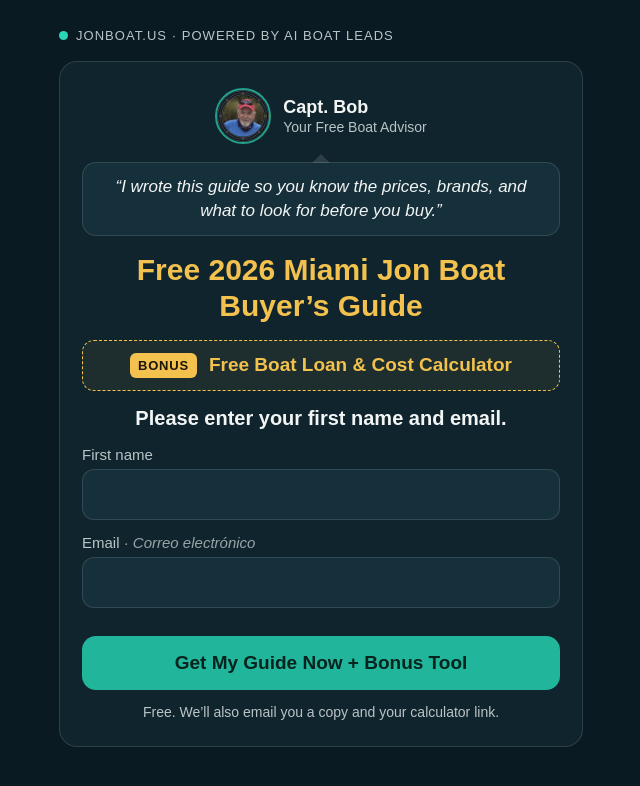
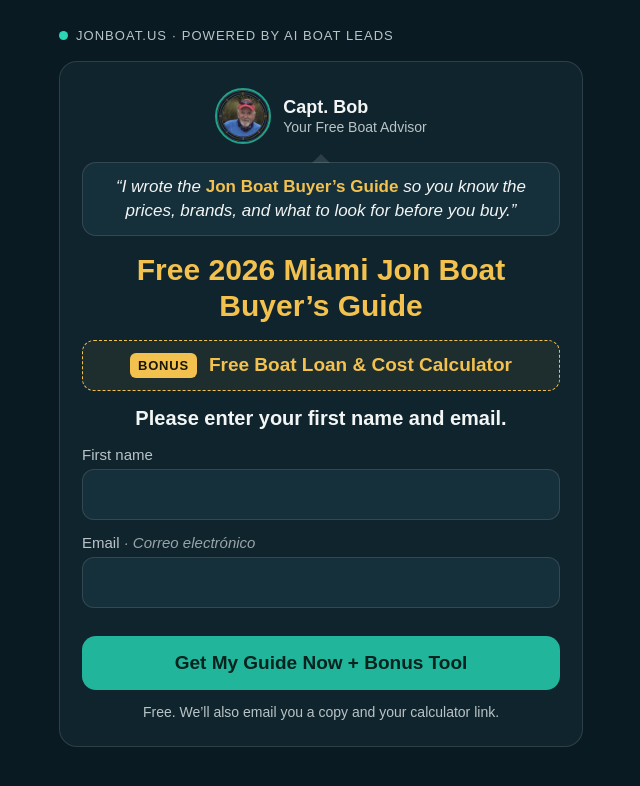
Before and after one commit to BobDucey/Jonboat.us, a plain HTML site: page miami-fl-report.html in a window 1280 px wide. Shown: the whole page, without its empty margins (319-959 px from the left). Drawn offline with Linux system fonts and the light colour scheme; no server answers.

Commit message:
Miami signup page: name the guide in Capt. Bob's quote
Co-Authored-By: Claude Opus 5.5 <noreply@anthropic.com>
Claude-Session: https://claude.ai/code/session_01DHhWjVJUyyzLFKuHRPDsZH

```diff
--- a/miami-fl-report.html
+++ b/miami-fl-report.html
@@ -64,7 +64,7 @@ button.yes{background:var(--gold);color:#1a1405}
 <div class="brand"><span class="dot"></span>Jonboat.us · Powered by AI Boat Leads</div>
 <div class="card" id="formCard">
 <div class="capt"><img src="/capt-bob-avatar.png" alt="Capt. Bob"><div class="who"><b>Capt. Bob</b><span>Your Free Boat Advisor</span></div></div>
-<p class="says" id="captSays">“I wrote this guide so you know the prices, brands, and what to look for before you buy.”</p>
+<p class="says" id="captSays">“I wrote the <span style="font-style:normal;font-weight:700;color:var(--gold)">Jon Boat Buyer’s Guide</span> so you know the prices, brands, and what to look for before you buy.”</p>
 <h1>Free 2026 Miami Jon Boat Buyer’s Guide</h1>
 <script>(function(){try{var o=new URLSearchParams(location.search).get('offer');if(o)sessionStorage.setItem('offer',o);else o=sessionStorage.getItem('offer');if(o==='brands'){window.OFFER='brands';var h=document.querySelector('h1');h.textContent='Compare 2026 Miami Jon Boat Brands';var q=document.getElementById('captSays');if(q)q.textContent='“I compared the top jon boat brands side by side so you don’t have to.”';document.title='Compare 2026 Miami Jon Boat Brands | '+location.hostname;}}catch(e){}})();</script>
 <div class="ask" id="askStep" hidden>
```
